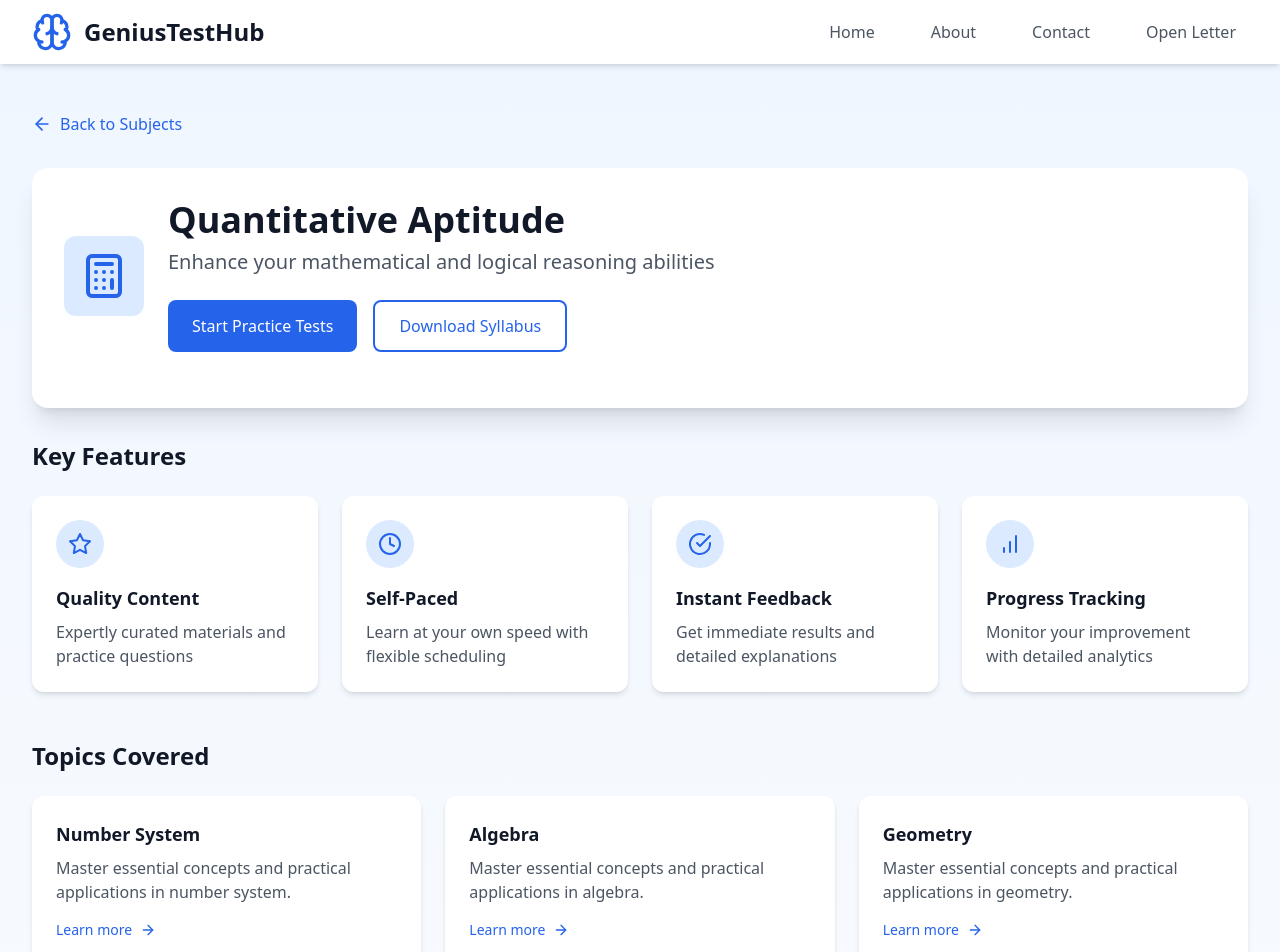
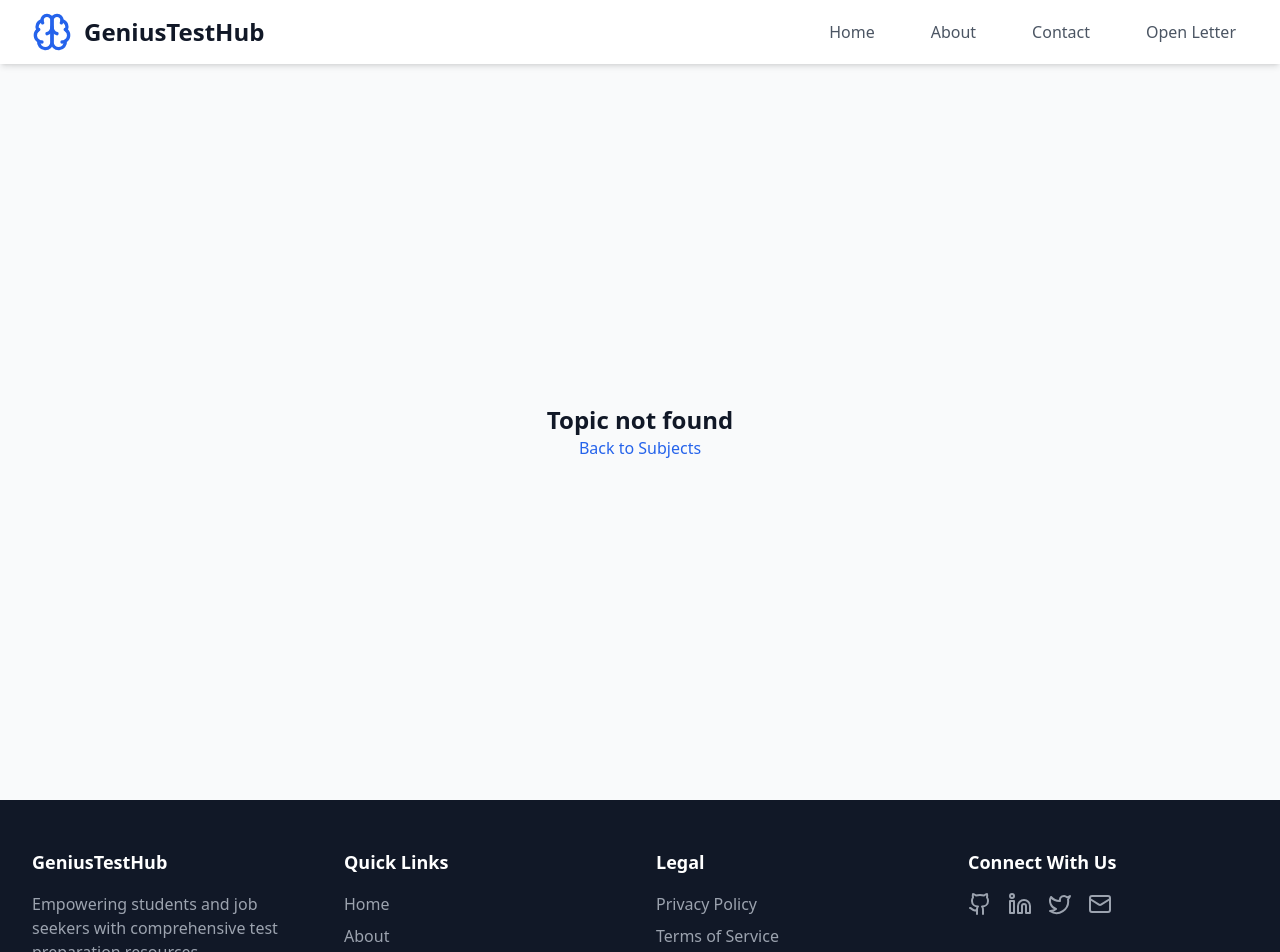
Before and after one commit to TechWithIfn/GeniusTestHub, a React (Vite) app: page /subjects/aptitude in a window 1280 px wide. Shown: the top 952 px of the page. Built offline with nearby package versions, Linux system fonts and the light colour scheme.

Commit message:
Update SubjectDetails.tsx

```diff
--- a/src/pages/SubjectDetails.tsx
+++ b/src/pages/SubjectDetails.tsx
@@ -1,215 +1,64 @@
-import React from 'react';
-import { useParams, Link } from 'react-router-dom';
-import { subjects } from '../data/subjects';
-import { Binary, Code, Calculator, Cpu, BookOpen, Terminal, ArrowLeft, BookCheck, Users, Target, Brain, Star, Clock, CheckCircle, BarChart } from 'lucide-react';
+"use client"
+import { useParams, Link } from "react-router-dom"
+import { subjects } from "../data/subjects"
+import { ArrowLeft } from "lucide-react"
 
-const iconComponents = {
-  'Binary': Binary,
-  'Code': Code,
-  'Calculator': Calculator,
-  'Cpu': Cpu,
-  'BookOpen': BookOpen,
-  'Terminal': Terminal
-};
+const ArticlesPage = () => {
+  const { subjectId, topicIndex } = useParams()
+  const subject = subjects.find((s) => s.id === subjectId)
+  const topic = subject?.topics[Number(topicIndex)]
 
-const SubjectDetails = () => {
-  const { subjectId } = useParams();
-  const subject = subjects.find(s => s.id === subjectId);
-
-  if (!subject) {
+  if (!subject || !topic) {
     return (
       <div className="min-h-screen pt-16 flex items-center justify-center">
         <div className="text-center">
-          <h2 className="text-2xl font-bold text-gray-900">Subject not found</h2>
+          <h2 className="text-2xl font-bold text-gray-900">Topic not found</h2>
           <Link to="/subjects" className="mt-4 text-blue-600 hover:text-blue-700">
             Back to Subjects
           </Link>
         </div>
       </div>
-    );
+    )
   }
 
-  const IconComponent = iconComponents[subject.icon as keyof typeof iconComponents];
-
-  const learningPath = [
-    {
-      title: "Fundamentals",
-      description: "Master the basic concepts and principles",
-      icon: BookCheck,
-      duration: "2-3 weeks",
-      skills: ["Basic concepts", "Core principles", "Foundation knowledge"]
-    },
-    {
-      title: "Practice",
-      description: "Apply your knowledge through exercises",
-      icon: Target,
-      duration: "3-4 weeks",
-      skills: ["Problem solving", "Practical application", "Skill building"]
-    },
-    {
-      title: "Advanced Topics",
-      description: "Dive deep into complex scenarios",
-      icon: Brain,
-      duration: "4-5 weeks",
-      skills: ["Complex problems", "Advanced concepts", "Deep understanding"]
-    },
-    {
-      title: "Real-world Applications",
-      description: "Learn from industry examples",
-      icon: Users,
-      duration: "2-3 weeks",
-      skills: ["Industry cases", "Real scenarios", "Practical implementation"]
-    }
-  ];
-
-  const keyFeatures = [
-    {
-      icon: Star,
-      title: "Quality Content",
-      description: "Expertly curated materials and practice questions"
-    },
-    {
-      icon: Clock,
-      title: "Self-Paced",
-      description: "Learn at your own speed with flexible scheduling"
-    },
-    {
-      icon: CheckCircle,
-      title: "Instant Feedback",
-      description: "Get immediate results and detailed explanations"
-    },
-    {
-      icon: BarChart,
-      title: "Progress Tracking",
-      description: "Monitor your improvement with detailed analytics"
-    }
-  ];
+  // This is a placeholder. In a real application, you would fetch articles from an API or database.
+  const articles = [
+    { id: 1, title: "Introduction to " + topic, readTime: "5 min read" },
+    { id: 2, title: "Advanced Concepts in " + topic, readTime: "10 min read" },
+    { id: 3, title: "Practical Applications of " + topic, readTime: "8 min read" },
+    { id: 4, title: topic + " in the Real World", readTime: "12 min read" },
+  ]
 
   return (
     <div className="min-h-screen pt-16 bg-gradient-to-b from-blue-50 to-white">
-      <div className="max-w-7xl mx-auto px-4 sm:px-6 lg:px-8 py-12">
-        {/* Back Button */}
+      <div className="max-w-4xl mx-auto px-4 sm:px-6 lg:px-8 py-12">
         <Link
-          to="/subjects"
+          to={`/subjects/${subjectId}`}
           className="inline-flex items-center text-blue-600 hover:text-blue-700 mb-8 group"
         >
           <ArrowLeft className="h-5 w-5 mr-2 transition-transform group-hover:-translate-x-1" />
-          Back to Subjects
+          Back to {subject.name}
         </Link>
 
-        {/* Subject Header */}
-        <div className="bg-white rounded-2xl shadow-xl p-8 mb-8">
-          <div className="flex flex-col md:flex-row md:items-center md:space-x-6 mb-6">
-            <div className="bg-blue-100 p-4 rounded-xl mb-4 md:mb-0">
-              <IconComponent className="h-12 w-12 text-blue-600" />
+        <h1 className="text-3xl font-bold text-gray-900 mb-6">Articles on {topic}</h1>
+
+        <div className="grid gap-6">
+          {articles.map((article) => (
+            <div key={article.id} className="bg-white p-6 rounded-xl shadow-md hover:shadow-lg transition-all">
+              <h2 className="text-xl font-semibold mb-2">{article.title}</h2>
+              <p className="text-gray-600 mb-4">{article.readTime}</p>
+              <Link
+                to={`/subjects/${subjectId}/topics/${topicIndex}/articles/${article.id}`}
+                className="text-blue-600 hover:text-blue-700 font-medium"
+              >
+                Read Article
+              </Link>
             </div>
-            <div>
-              <h1 className="text-4xl font-bold text-gray-900 mb-2">{subject.name}</h1>
-              <p className="text-xl text-gray-600 mb-6">{subject.description}</p>
-              <div className="flex flex-wrap gap-4">
-                <Link
-                  to={`/tests/subject/${subject.id}`}
-                  className="inline-flex items-center px-6 py-3 bg-blue-600 text-white rounded-lg font-medium hover:bg-blue-700 transition-colors transform hover:scale-105"
-                >
-                  Start Practice Tests
-                </Link>
-                <button className="inline-flex items-center px-6 py-3 border-2 border-blue-600 text-blue-600 rounded-lg font-medium hover:bg-blue-50 transition-colors">
-                  Download Syllabus
-                </button>
-              </div>
-            </div>
-          </div>
-        </div>
-
-        {/* Key Features */}
-        <div className="mb-12">
-          <h2 className="text-2xl font-bold mb-6">Key Features</h2>
-          <div className="grid grid-cols-1 md:grid-cols-2 lg:grid-cols-4 gap-6">
-            {keyFeatures.map((feature, index) => (
-              <div key={index} className="bg-white p-6 rounded-xl shadow-md hover:shadow-lg transition-all transform hover:-translate-y-1">
-                <div className="bg-blue-100 rounded-full p-3 w-12 h-12 flex items-center justify-center mb-4">
-                  <feature.icon className="h-6 w-6 text-blue-600" />
-                </div>
-                <h3 className="text-lg font-semibold mb-2">{feature.title}</h3>
-                <p className="text-gray-600">{feature.description}</p>
-              </div>
-            ))}
-          </div>
-        </div>
-
-        {/* Topics Grid */}
-        <div className="mb-12">
-          <h2 className="text-2xl font-bold mb-6">Topics Covered</h2>
-          <div className="grid grid-cols-1 md:grid-cols-2 lg:grid-cols-3 gap-6">
-            {subject.topics.map((topic, index) => (
-              <div key={index} className="bg-white p-6 rounded-xl shadow-md hover:shadow-lg transition-all transform hover:-translate-y-1">
-                <h3 className="text-lg font-semibold mb-2">{topic}</h3>
-                <p className="text-gray-600 mb-4">
-                  Master essential concepts and practical applications in {topic.toLowerCase()}.
-                </p>
-                <div className="flex items-center text-blue-600">
-                  <span className="text-sm font-medium">Learn more</span>
-                  <ArrowLeft className="h-4 w-4 ml-2 rotate-180" />
-                </div>
-              </div>
-            ))}
-          </div>
-        </div>
-
-        {/* Learning Path */}
-        <div className="bg-white rounded-2xl shadow-xl p-8 mb-12">
-          <h2 className="text-2xl font-bold mb-8">Learning Path</h2>
-          <div className="grid grid-cols-1 md:grid-cols-2 lg:grid-cols-4 gap-8">
-            {learningPath.map((step, index) => (
-              <div key={index} className="relative">
-                <div className="text-center mb-8">
-                  <div className="bg-blue-100 rounded-full p-4 w-16 h-16 mx-auto mb-4 flex items-center justify-center">
-                    <step.icon className="h-8 w-8 text-blue-600" />
-                  </div>
-                  <h3 className="text-lg font-semibold mb-2">{step.title}</h3>
-                  <p className="text-gray-600 mb-2">{step.description}</p>
-                  <p className="text-sm text-blue-600 font-medium">{step.duration}</p>
-                </div>
-                <div className="bg-gray-50 rounded-lg p-4">
-                  <h4 className="font-medium mb-2">Key Skills:</h4>
-                  <ul className="space-y-1">
-                    {step.skills.map((skill, skillIndex) => (
-                      <li key={skillIndex} className="flex items-center text-sm text-gray-600">
-                        <CheckCircle className="h-4 w-4 text-green-500 mr-2" />
-                        {skill}
-                      </li>
-                    ))}
-                  </ul>
-                </div>
-                {index < learningPath.length - 1 && (
-                  <div className="hidden lg:block absolute -right-4 top-16 transform translate-x-1/2">
-                    <ArrowLeft className="h-6 w-6 text-gray-400 rotate-180" />
-                  </div>
-                )}
-              </div>
-            ))}
-          </div>
-        </div>
-
-        {/* Call to Action */}
-        <div className="bg-gradient-to-r from-blue-600 to-blue-700 rounded-2xl p-8 text-center text-white">
-          <h2 className="text-3xl font-bold mb-4">Ready to Start Learning?</h2>
-          <p className="text-xl text-blue-100 mb-6">Begin your journey in {subject.name} today</p>
-          <div className="flex flex-col sm:flex-row gap-4 justify-center">
-            <Link
-              to={`/tests/subject/${subject.id}`}
-              className="inline-flex items-center px-8 py-4 bg-white text-blue-600 rounded-lg font-medium hover:bg-blue-50 transition-colors transform hover:scale-105"
-            >
-              Start Your First Test
-            </Link>
-            <button className="inline-flex items-center px-8 py-4 border-2 border-white text-white rounded-lg font-medium hover:bg-blue-700 transition-colors">
-              View Study Plan
-            </button>
-          </div>
+          ))}
         </div>
       </div>
     </div>
-  );
-};
+  )
+}
 
-export default SubjectDetails;
+export default ArticlesPage
```
